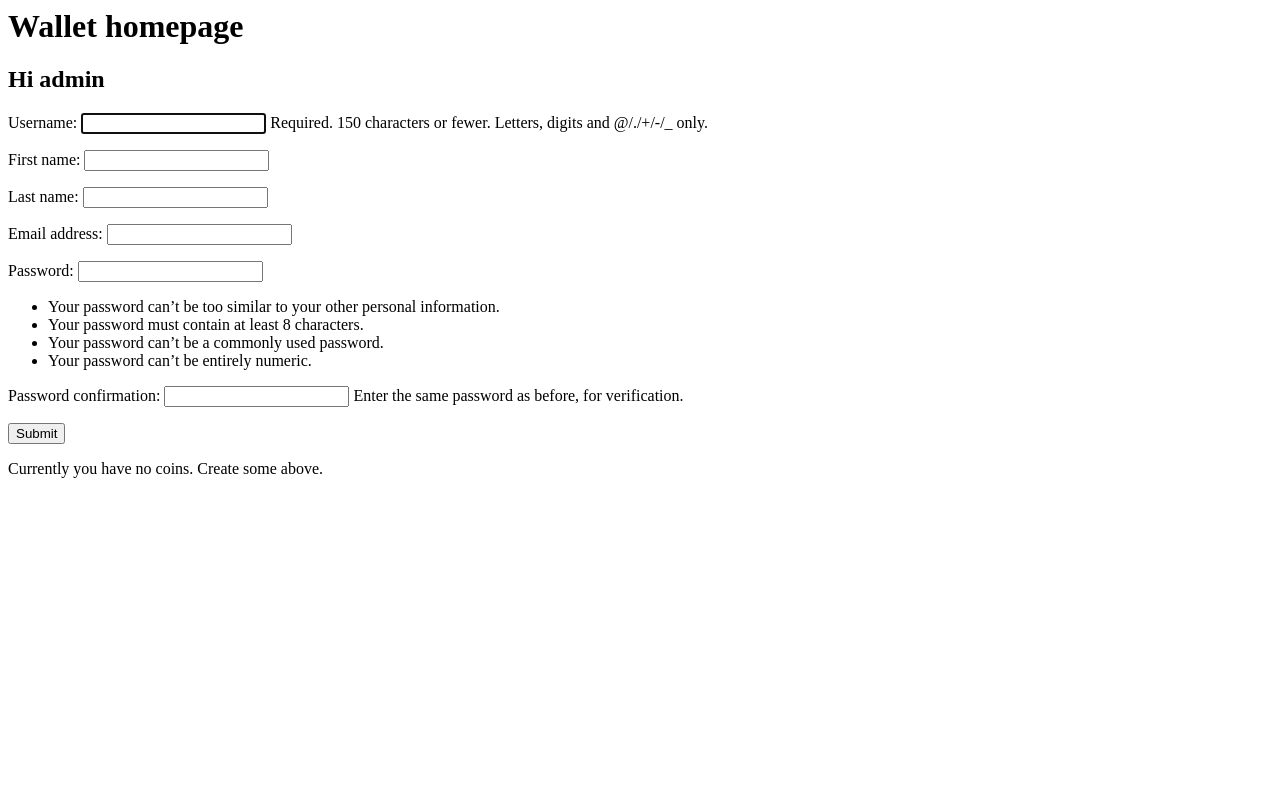
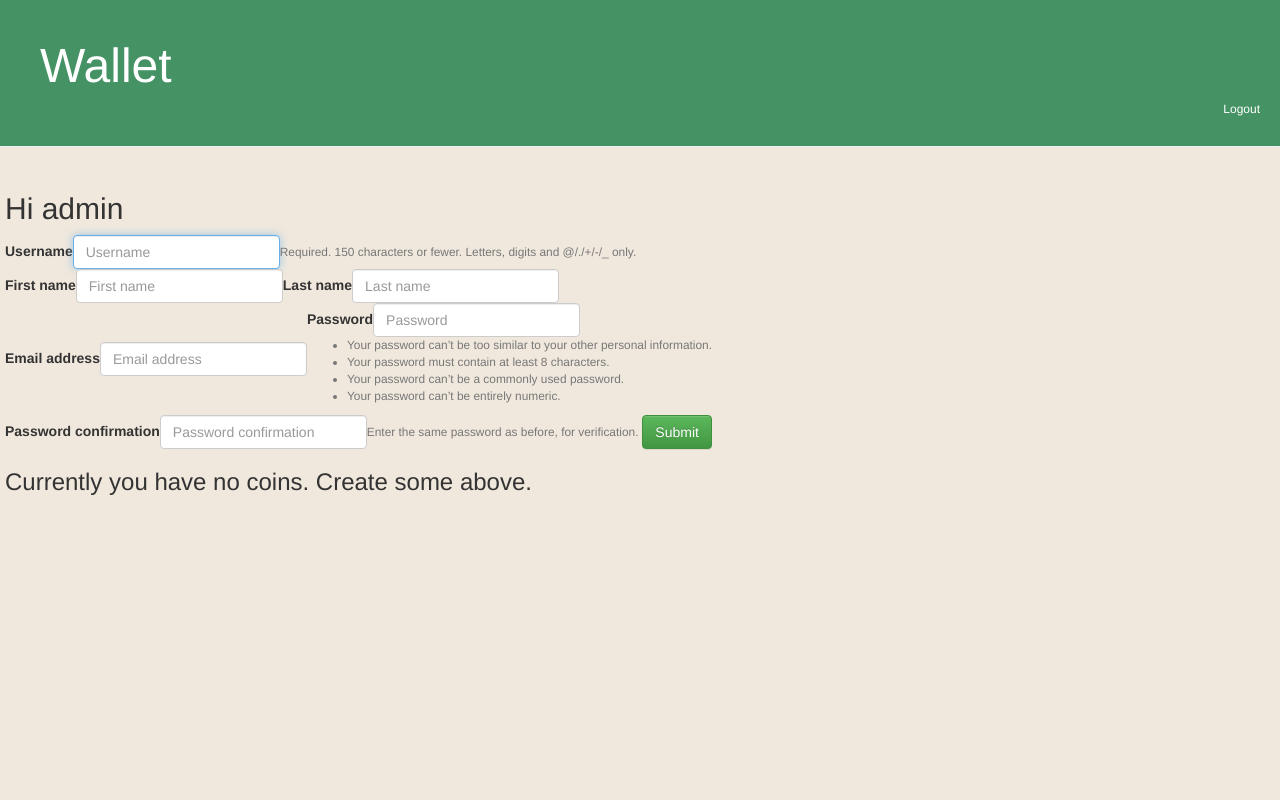
Before and after one commit to sophiemw/disco, a Django app: template websites_wallet/wallet/templates/wallet/homepage.html in a window 1280 px wide. Run offline with Django 3.2, Linux system fonts and the light colour scheme; the template is opened without the code that fills it: values that come from a table or form of the project are taken from there, others are empty; a user stored in the database is signed in; parts of the project's set-up code (start-up, migrations or seed data) failed here and were passed over; some libraries are stand-ins or nearby versions.

Commit message:
First pass at sorting out the wallet css

```diff
--- a/websites_wallet/wallet/forms.py
+++ b/websites_wallet/wallet/forms.py
@@ -19,7 +19,7 @@
 class GetCoinForm(forms.Form):
     # http://tutorial.djangogirls.org/en/django_forms/
     # https://docs.djangoproject.com/en/1.9/topics/forms/modelforms/
-    coinnum = forms.ChoiceField(label='Number of coins wanted', choices=settings.COIN_VALUE_CHOICES)
+    coinnum = forms.ChoiceField(label='Number of coins wanted:', choices=settings.COIN_VALUE_CHOICES)
     #error_messages = {
     #'coinnum': {'required': "You can't make zero coins"}
     #}
--- /dev/null
+++ b/websites_wallet/wallet/static/css/wallet.css
@@ -0,0 +1,75 @@
+/*
+http://tutorial.djangogirls.org/en/css/
+http://www.rapidtables.com/convert/color/rgb-to-hex.htm
+*/
+
+h1 {
+    color: #459264;
+}
+
+body {
+    background: #F0E8DD;
+}
+
+a {
+	color: #459264;
+}
+
+
+.page-header {
+    background-color: #459264;
+    margin-top: 0;
+    padding: 20px 20px 20px 40px;
+}
+
+.page-header h1, .page-header h1 a, .page-header h1 a:visited, .page-header h1 a:active {
+    color: #ffffff;
+    font-size: 36pt;
+    text-decoration: none;
+}
+
+.page-header h6, .page-header h6 a, .page-header h6 a:visited, .page-header h6 a:active {
+    color: #ffffff;
+    text-decoration: none;
+    text-align: right;
+}
+
+
+#block {
+	padding: 5px;
+}
+
+#error_message {
+	color: red;
+}
+
+#login {
+	max-width: 500px;
+}
+
+
+#register {
+	max-width: 500px;
+}
+
+
+#homepage {
+	max-width: 800px;
+}
+
+#homepage table {
+	margin-left: 15px;
+ 	margin-right:auto;
+    background-color: white;
+	box-shadow: 0 3px 6px #999;
+	border: 20px solid white;
+	width: 500px;
+	table-layout: fixed;
+}
+
+#homepage th, td {
+    text-align: left;
+    padding: 8px;
+}
+
+#homepage tr:nth-child(even){background-color: #C9DAD7}
--- /dev/null
+++ b/websites_wallet/wallet/templates/wallet/base.html
@@ -0,0 +1,24 @@
+{% load staticfiles %}
+<html>
+    <head>
+        <link rel="stylesheet" href="//maxcdn.bootstrapcdn.com/bootstrap/3.2.0/css/bootstrap.min.css">
+        <link rel="stylesheet" href="//maxcdn.bootstrapcdn.com/bootstrap/3.2.0/css/bootstrap-theme.min.css">
+        <link rel="stylesheet" href="{% static 'css/wallet.css' %}">
+    </head>
+    <body>
+
+        <div class="page-header">
+            <h1><a href="{% url 'wallet:homepage' %}">Wallet</a></h1>
+
+            {% if user.is_authenticated %}
+            <h6><a href="{% url 'wallet:logout' %}">Logout</a></h6>
+            {% endif %}
+        </div>
+
+        <div id="block">
+            {% block content %}
+            {% endblock %}
+        </div>
+
+    </body>
+</html>
--- a/websites_wallet/wallet/templates/wallet/homepage.html
+++ b/websites_wallet/wallet/templates/wallet/homepage.html
@@ -1,32 +1,45 @@
-<h1>Wallet homepage</h1>
+{% extends 'wallet/base.html' %}
+{% block content %}
+<div id="homepage">
 
     <h2>Hi {{ user.username }}</h2>
 
+    {% load bootstrap3 %}
 
-<form action="{% url 'wallet:homepage' %}" method="POST">{% csrf_token %}
-    {{ form.as_p }}
-    <button onclick="myFunction()" type="submit">Submit</button>
+    <form action="{% url 'wallet:homepage' %}" method="post" class="form-inline">
+
+        {% csrf_token %}
+
+        {% bootstrap_form form %}
+        {% buttons %}
+            <button type="submit" class="btn btn-success">
+                Submit
+            </button>
+        {% endbuttons %}
+
     </form>
 
 
     {% if users_coins %}
 
-<p>List of coins:</p>
+    <h3>List of coins:</h3>
         <table>
         	<tr>
-    		<th> Coin value:</th>
-    		<th></th>
+        		<th>Coin value:</th>
         	</tr>
 
     		{% for coin in users_coins %}
     		<tr>
     			<td>{{ coin.value_of_coin }}</td>
-			<td><a href="{% url 'wallet:convertingcoinsbacktomoney' coin.value_of_coin coin.pk %}"><button type="button">Turn back into money</button></a></td>
+    			<td><a href="{% url 'wallet:convertingcoinsbacktomoney' coin.value_of_coin coin.pk %}"><button class="btn btn-success btn-large" type="button">Turn back into money</button></a></td>
     		</tr>
     	    {% endfor %}
         </table>
     {% else %}
 
 
-    <p>Currently you have no coins. Create some above.</p>
+        <h3>Currently you have no coins. Create some above.</h3>
     {% endif %}
+
+</div>
+{% endblock %}
--- a/websites_wallet/wallet/urls.py
+++ b/websites_wallet/wallet/urls.py
@@ -4,11 +4,10 @@ from . import views
 
 app_name = 'wallet'
 urlpatterns = [
-    url(r'^$', views.index, name='index'),
+    url(r'^$', views.homepage, name='homepage'),
     url(r'register/$', views.register, name='register'),
     url(r'login/$', views.user_login, name='login'),
     url(r'logout/$', views.user_logout, name='logout'),
-    url(r'homepage/$', views.homepage, name='homepage'),
     url(r'^(?P<payment_amount>[0-9]+)/(?P<item_id>[0-9]+)/$', views.payment, name='payment'),
     url(r'coinsuccess/$', views.coinsuccess, name='coinsuccess'),
     url(r'coinsuccess2/$', views.coinsuccess2, name='coinsuccess2'),
--- a/websites_wallet/wallet/views.py
+++ b/websites_wallet/wallet/views.py
@@ -55,7 +55,7 @@ def user_login(request):
         else:
             # Bad login details were provided. So we can't log the user in.
             print "Invalid login details: {0}, {1}".format(username, password)
-            return HttpResponse("Invalid login details supplied.")
+            return render(request, 'wallet/login.html', {'next':next, 'error_message': "Invalid login details supplied."})
 
     # The request is not a HTTP POST, so display the login form.
     # This scenario would most likely be a HTTP GET.
--- a/websites_wallet/websites_wallet/settings.py
+++ b/websites_wallet/websites_wallet/settings.py
@@ -31,6 +31,7 @@ ALLOWED_HOSTS = []
 # Application definition
 
 INSTALLED_APPS = [
+    'bootstrap3',
     'wallet.apps.WalletConfig',
     'django.contrib.admin',
     'django.contrib.auth',
```
Also changed, not shown: websites_wallet/wallet/templates/wallet/coindestroysuccess2.html (+4 -3 lines), websites_wallet/wallet/templates/wallet/coinsuccess2.html (+4 -3 lines), websites_wallet/wallet/templates/wallet/convertingcoinsbacktomoney.html (+9 -4 lines), websites_wallet/wallet/templates/wallet/gettingcoins.html (+6 -3 lines), websites_wallet/wallet/templates/wallet/index.html (deleted, +0 -11 lines), websites_wallet/wallet/templates/wallet/login.html (+27 -9 lines), websites_wallet/wallet/templates/wallet/payment.html (+10 -7 lines), websites_wallet/wallet/templates/wallet/register.html (+22 -10 lines), websites_bank/db.sqlite3, websites_wallet/db.sqlite3. Lines whose indentation alone changed are shown as unchanged.
